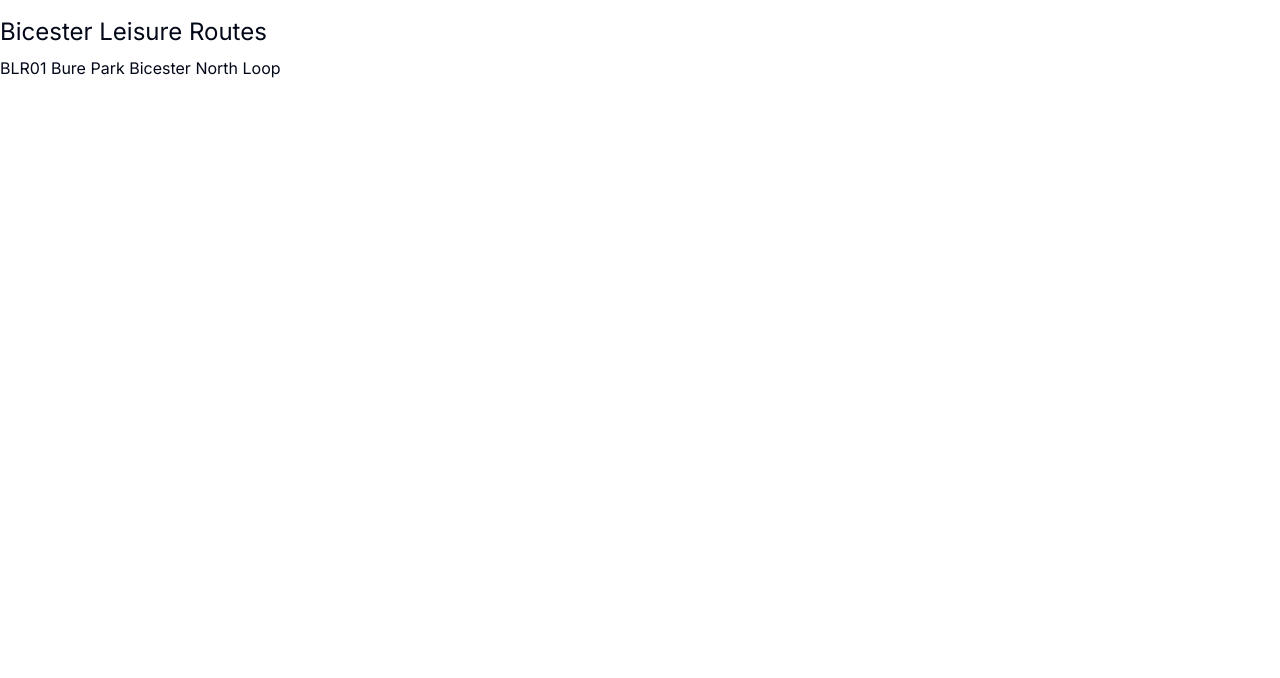
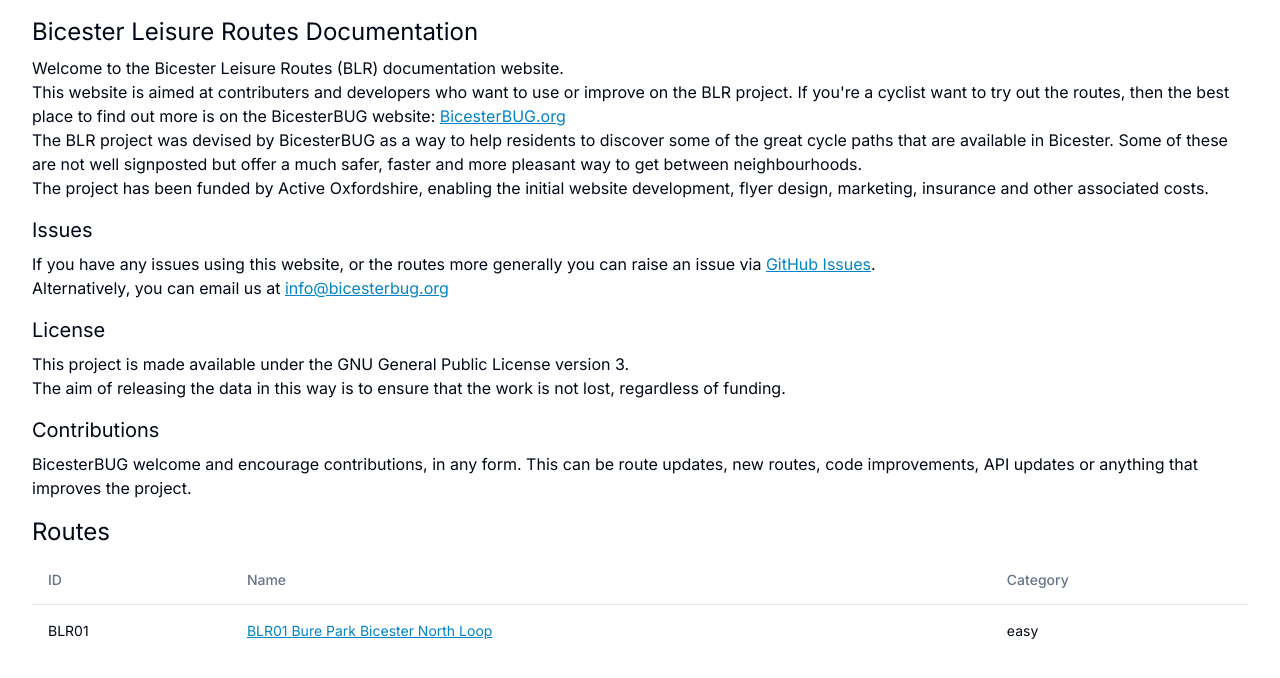
Before and after one commit to bicesterbug/bbug-leisure-routes, a Next.js app: page / in a window 1280 px wide. Shown: the top 678 px of the page. Built offline with nearby package versions, Linux system fonts and the light colour scheme.

Commit message:
Added description to frontpage

```diff
--- a/src/app/globals.css
+++ b/src/app/globals.css
@@ -85,4 +85,16 @@
     @apply pb-2;
     @apply text-xl;
   }
+
+  h3 {
+    @apply pt-4;
+    @apply pb-2;
+    @apply text-lg;
+    @apply font-medium;
+  }
+
+  a {
+    @apply underline;
+    @apply text-sky-600;
+  }
 }
--- a/src/app/layout.tsx
+++ b/src/app/layout.tsx
@@ -18,8 +18,11 @@
   return (
     <html lang="en">
       <body className={inter.className}>
+        <div className="container">
+        <h1>Bicester Leisure Routes Documentation</h1>
+        {children}
+        </div>
 
-        {children}
         </body>
     </html>
   );
--- a/src/app/page.tsx
+++ b/src/app/page.tsx
@@ -1,21 +1,77 @@
 import getRoutes from "@/data/getRoutes"
 import Link from "next/link";
+import Markdown from 'react-markdown';
+import {
+  Table,
+  TableBody,
+  TableCaption,
+  TableCell,
+  TableHead,
+  TableHeader,
+  TableRow,
+} from "@/components/ui/table"
+
+const projectDescription = `Welcome to the Bicester Leisure Routes (BLR) documentation website.
+
+This website is aimed at contributers and developers who want to use or improve on the BLR project.
+If you're a cyclist want to try out the routes, then the best place to find out more is on the BicesterBUG website: [BicesterBUG.org](https://bicesterbug.org)
+
+The BLR project was devised by BicesterBUG as a way to help residents to discover some of the great cycle paths
+that are available in Bicester. Some of these are not well signposted but offer a much safer, faster and more pleasant
+way to get between neighbourhoods.
+
+The project has been funded by Active Oxfordshire, enabling the initial website development, flyer design, marketing,
+insurance and other associated costs.
+
+## Issues
+If you have any issues using this website, or the routes more generally you can raise an issue via [GitHub Issues](https://github.com/bicesterbug/bbug-leisure-routes/issues).
+
+Alternatively, you can email us at [info@bicesterbug.org](mailto:info@bicesterbug.org)
+
+## License
+This project is made available under the GNU General Public License version 3.
+
+The aim of releasing the data in this way is to ensure that the work is not lost, regardless of funding.
+
+## Contributions
+
+BicesterBUG welcome and encourage contributions, in any form.
+This can be route updates, new routes, code improvements, API updates or anything that improves the project.
+`
 
 export default async function Home() {
   const routes = await getRoutes();
   return (
     <div>
-      <h1>Bicester Leisure Routes</h1>
-
-      <ul>
+      <div>
+        <Markdown>{projectDescription}</Markdown>
+      </div>
+      <h1>Routes</h1>
+      <Table>
+        <TableHeader>
+          <TableRow>
+            <TableHead>ID</TableHead>
+            <TableHead>Name</TableHead>
+            <TableHead>Category</TableHead>
+          </TableRow>
+        </TableHeader>
+        <TableBody>
         {
           routes.map((route) => {
             return (
-              <li key={route.id}><Link href={`/routes/${route.id}`}>{route.id} {route.name}</Link></li>
+              <TableRow key={route.id}>
+                <TableCell>{route.id}</TableCell>
+                <TableCell>
+                  <Link href={`/routes/${route.id}`}>{route.id} {route.name}</Link>
+                </TableCell>
+                <TableCell>{route.level}</TableCell>
+              </TableRow>
             )
           })
         }
-      </ul>
+        </TableBody>
+      </Table>
+
     </div>
   )
 }
--- a/src/app/routes/[route]/page.tsx
+++ b/src/app/routes/[route]/page.tsx
@@ -25,11 +25,8 @@
     const basePath = getBasePath();
     return (
         <div>
-            <div className="flex gap-4">
-                <Link href={'/'}>Home</Link>
-            </div>
-            <h1>{meta?.id}: {meta?.name}</h1>
-            <h2>Download</h2>
+            <h2>{meta?.id}: {meta?.name}</h2>
+            <h3>Download</h3>
             <div className="flex gap-4">
                 <Button asChild>
                     <Link href={`/api/routes/${params.route}/route.gpx`}>GPX</Link>
@@ -38,11 +35,11 @@
                     <Link href={`/api/routes/${params.route}/route.geojson`}>GeoJSON</Link>
                 </Button>
             </div>
-            <h2>Map</h2>
+            <h3>Map</h3>
             <div>
                 <RouteMap routeGeojson={geojson} photoCollection={photos.features} />
             </div>
-            <h2>Photos</h2>
+            <h3>Photos</h3>
             <div className="grid grid-cols-4 gap-4">
             {
                 photos.photos.map((photoPath) => {
--- a/src/app/routes/layout.tsx
+++ b/src/app/routes/layout.tsx
@@ -2,7 +2,7 @@
 
 export default async function Layout({children}:PropsWithChildren) {
     return (
-        <div className="px-4">
+        <div>
             {children}
         </div>
     )
--- /dev/null
+++ b/src/components/ui/table.tsx
@@ -0,0 +1,117 @@
+import * as React from "react"
+
+import { cn } from "@/lib/utils"
+
+const Table = React.forwardRef<
+  HTMLTableElement,
+  React.HTMLAttributes<HTMLTableElement>
+>(({ className, ...props }, ref) => (
+  <div className="relative w-full overflow-auto">
+    <table
+      ref={ref}
+      className={cn("w-full caption-bottom text-sm", className)}
+      {...props}
+    />
+  </div>
+))
+Table.displayName = "Table"
+
+const TableHeader = React.forwardRef<
+  HTMLTableSectionElement,
+  React.HTMLAttributes<HTMLTableSectionElement>
+>(({ className, ...props }, ref) => (
+  <thead ref={ref} className={cn("[&_tr]:border-b", className)} {...props} />
+))
+TableHeader.displayName = "TableHeader"
+
+const TableBody = React.forwardRef<
+  HTMLTableSectionElement,
+  React.HTMLAttributes<HTMLTableSectionElement>
+>(({ className, ...props }, ref) => (
+  <tbody
+    ref={ref}
+    className={cn("[&_tr:last-child]:border-0", className)}
+    {...props}
+  />
+))
+TableBody.displayName = "TableBody"
+
+const TableFooter = React.forwardRef<
+  HTMLTableSectionElement,
+  React.HTMLAttributes<HTMLTableSectionElement>
+>(({ className, ...props }, ref) => (
+  <tfoot
+    ref={ref}
+    className={cn(
+      "border-t bg-muted/50 font-medium [&>tr]:last:border-b-0",
+      className
+    )}
+    {...props}
+  />
+))
+TableFooter.displayName = "TableFooter"
+
+const TableRow = React.forwardRef<
+  HTMLTableRowElement,
+  React.HTMLAttributes<HTMLTableRowElement>
+>(({ className, ...props }, ref) => (
+  <tr
+    ref={ref}
+    className={cn(
+      "border-b transition-colors hover:bg-muted/50 data-[state=selected]:bg-muted",
+      className
+    )}
+    {...props}
+  />
+))
+TableRow.displayName = "TableRow"
+
+const TableHead = React.forwardRef<
+  HTMLTableCellElement,
+  React.ThHTMLAttributes<HTMLTableCellElement>
+>(({ className, ...props }, ref) => (
+  <th
+    ref={ref}
+    className={cn(
+      "h-12 px-4 text-left align-middle font-medium text-muted-foreground [&:has([role=checkbox])]:pr-0",
+      className
+    )}
+    {...props}
+  />
+))
+TableHead.displayName = "TableHead"
+
+const TableCell = React.forwardRef<
+  HTMLTableCellElement,
+  React.TdHTMLAttributes<HTMLTableCellElement>
+>(({ className, ...props }, ref) => (
+  <td
+    ref={ref}
+    className={cn("p-4 align-middle [&:has([role=checkbox])]:pr-0", className)}
+    {...props}
+  />
+))
+TableCell.displayName = "TableCell"
+
+const TableCaption = React.forwardRef<
+  HTMLTableCaptionElement,
+  React.HTMLAttributes<HTMLTableCaptionElement>
+>(({ className, ...props }, ref) => (
+  <caption
+    ref={ref}
+    className={cn("mt-4 text-sm text-muted-foreground", className)}
+    {...props}
+  />
+))
+TableCaption.displayName = "TableCaption"
+
+export {
+  Table,
+  TableHeader,
+  TableBody,
+  TableFooter,
+  TableHead,
+  TableRow,
+  TableCell,
+  TableCaption,
+}
```
